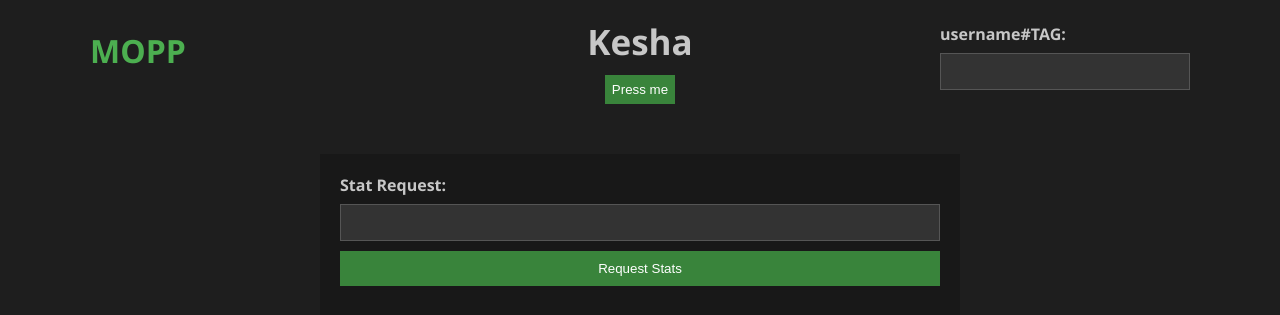
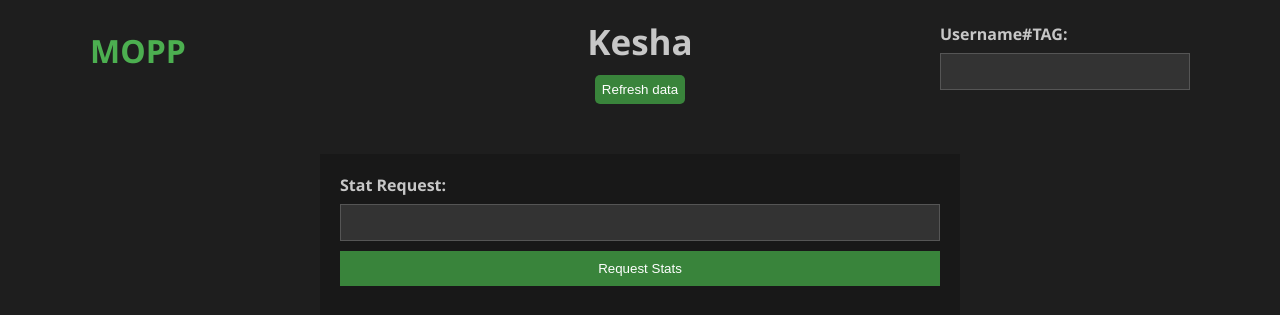
Before and after one commit to MichalPKN/mopp, a Flask app: page / in a window 1280 px wide. Shown: the top 315 px of the page. Run offline with Flask 3, Linux system fonts and the light colour scheme.

Commit message:
stats handle html prepare

```diff
--- a/main.py
+++ b/main.py
@@ -1,4 +1,4 @@
-from flask import Flask, redirect, render_template
+from flask import Flask, redirect, render_template, request
 import sys
 # sys.path is a list of absolute path strings
 from components.data_loader import DataLoader
@@ -28,9 +28,13 @@ if Standa:
 
 app = Flask(__name__)
 
-@app.route('/')
+@app.route('/', methods=['GET'])
 def hello_world():
-    return render_template('index.html')
+    data = request.args
+    if "stat-request" not in data:
+        return render_template('index.html')
+    return render_template('index.html', stats=data["stat-request"])
+
 
 @app.route('/button-pressed', methods=['POST'])
 def button_pressed():
--- a/templates/index.html
+++ b/templates/index.html
@@ -75,6 +75,7 @@
             color: #fff;
             border: none;
             cursor: pointer;
+            border-radius: 5px;
         }
         button:hover {
             background-color: #28662b;
@@ -102,10 +103,10 @@
             <h1>MOPP</h1>
             <div class="mid">
                 <h2>Kesha</h2>
-                <button onclick="sendRequest()">Press me</button>
+                <button onclick="sendRequest()">Refresh data</button>
             </div>
             <form id="user-info-form">
-                <label for="league-username">username#TAG:</label>
+                <label for="league-username">Username#TAG:</label>
                 <input type="text" id="league-username" name="league-username" required>
             </form>
         </header>
@@ -116,6 +117,12 @@
                 <input type="submit" value="Request Stats" onclick="sendRequest()">
             </form>
         </div>
+        {% if stats %}
+            <div class="test">
+                <h3>straight up testing rn</h3>
+                <p>{{ stats }}</p>
+            </div>
+        {% endif %}
     </div>
 </body>
 </html>
```
